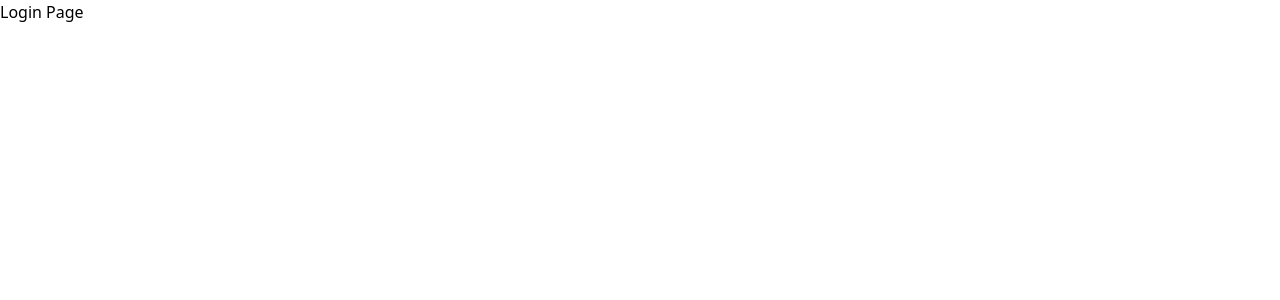
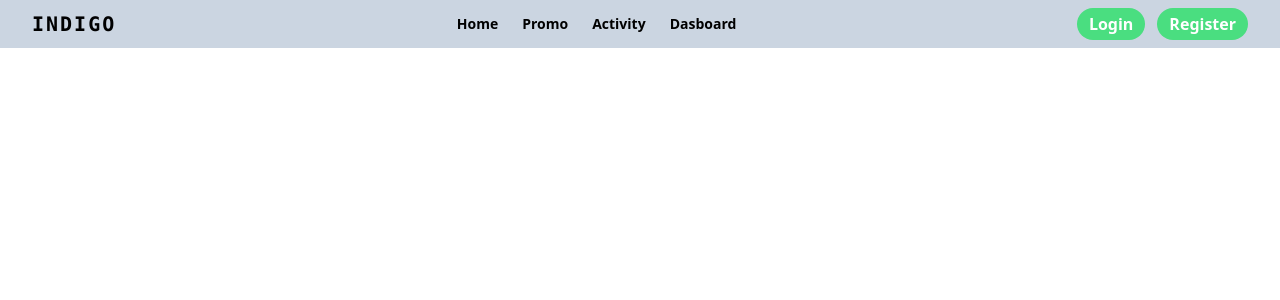
Before and after one commit to msfrzl1/final_travel, a React (Vite) app: page /login in a window 1280 px wide. Shown: the top 300 px of the page. Built offline with nearby package versions, Linux system fonts and the light colour scheme.

Commit message:
added navbar component

```diff
--- /dev/null
+++ b/src/components/Elements/Navbar/index.jsx
@@ -0,0 +1,38 @@
+export default function Navbar() {
+   const navList = [
+      { name: 'Home', link: '' },
+      { name: 'Promo', link: '' },
+      { name: 'Activity', link: '' },
+      { name: 'Dasboard', link: '' },
+   ];
+
+   return (
+      <nav className='bg-slate-300 py-2 fixed w-full z-[1000]'>
+         <div className='max-w-7xl mx-auto px-3 sm:px-6 lg:px-8'>
+            <div className='flex items-center justify-between'>
+               <div className='text-xl font-bold font-mono tracking-widest'>
+                  <div>INDIGO</div>
+               </div>
+
+               <div className='hidden md:block'>
+                  <div className='flex font-semibold text-sm'>
+                     {navList.map((item, index) => (
+                        <div
+                           key={index}
+                           className='hover:bg-slate-100 ease-in-out duration-200 py-1 px-3 rounded-full'
+                        >
+                           {item.name}
+                        </div>
+                     ))}
+                  </div>
+               </div>
+
+               <div className='flex gap-3 font-semibold'>
+                  <button className='bg-green-400 hover:bg-green-500 text-white py-1 px-3 rounded-full'>Login</button>
+                  <button className='bg-green-400 hover:bg-green-500 text-white py-1 px-3 rounded-full'>Register</button>
+               </div>
+            </div>
+         </div>
+      </nav>
+   );
+}
--- a/src/components/Fragments/Navbar/index.jsx
+++ /dev/null
@@ -1,7 +0,0 @@
-export default function Navbar() {
-   return (
-      <div>
-         <h1>Navbar</h1>
-      </div>
-   );
-}
--- a/src/pages/login/index.jsx
+++ b/src/pages/login/index.jsx
@@ -1,6 +1,9 @@
+import Navbar from '../../components/Elements/Navbar';
+
 export default function LoginPage() {
    return (
       <div>
+         <Navbar />
          <h1>Login Page</h1>
       </div>
    );
```
